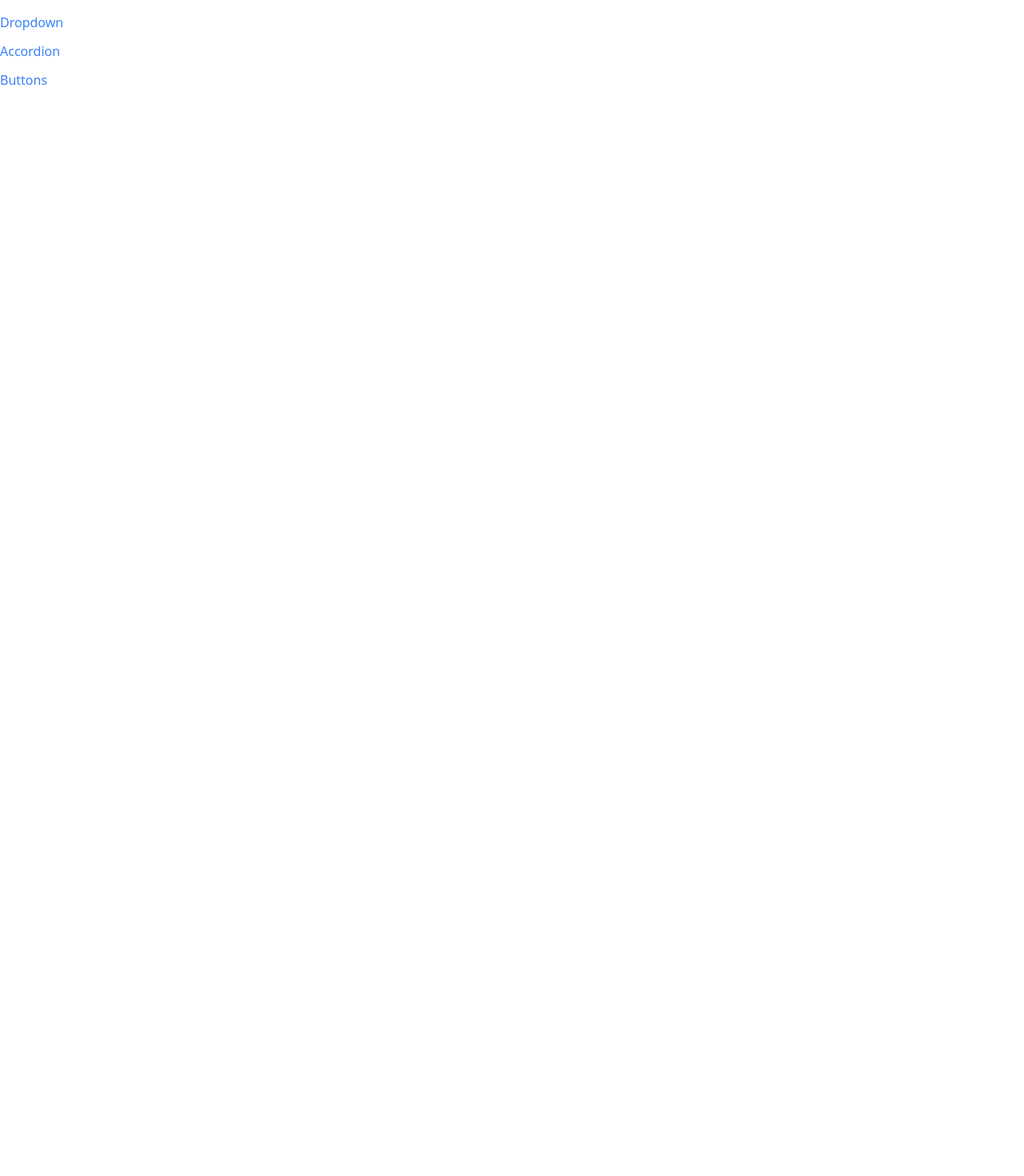
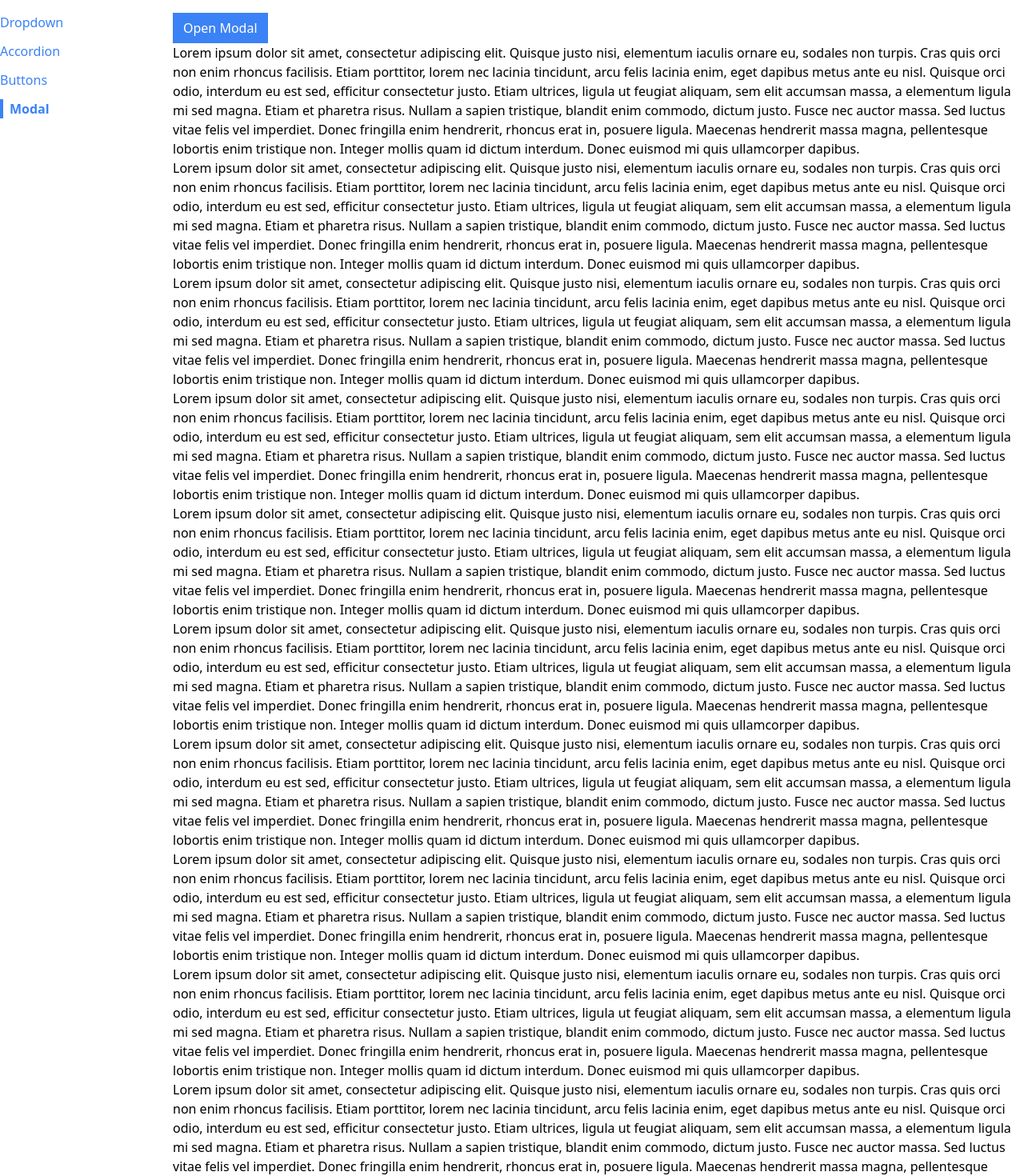
Before and after one commit to BillStephens2022/React-components-examples, a React (Create React App) app: page /modal in a window 1280 px wide. Shown: the top 1470 px of the page at 80% size. Before the commit the page ends 800 px from the top, so only its background shows below. Built offline with nearby package versions, Linux system fonts and the light colour scheme.

Commit message:
added custom modal component with functionality

```diff
--- a/public/index.html
+++ b/public/index.html
@@ -39,5 +39,6 @@
       To begin the development, run `npm start` or `yarn start`.
       To create a production bundle, use `npm run build` or `yarn build`.
     -->
+    <div class="modal-container"></div>
   </body>
 </html>
--- a/src/App.js
+++ b/src/App.js
@@ -3,6 +3,7 @@ import Route from './components/Route';
 import AccordionPage from './pages/AccordionPage';
 import DropdownPage from './pages/DropdownPage';
 import ButtonPage from './pages/ButtonPage';
+import ModalPage from './pages/ModalPage';
 
 
 function App() {
@@ -20,6 +21,9 @@ function App() {
         <Route path="/buttons">
           <ButtonPage />
         </Route>
+        <Route path="/modal">
+          <ModalPage />
+        </Route>
       </div>
     </div>
   );
--- /dev/null
+++ b/src/components/Modal.js
@@ -0,0 +1,31 @@
+import ReactDOM from "react-dom";
+import { useEffect } from 'react';
+
+function Modal({ onClose, children, actionBar }) {
+    useEffect(() => {
+        document.body.classList.add('overflow-hidden');
+
+        return () => {
+            document.body.classList.remove('overflow-hidden');
+        };
+
+    }, []);
+
+  return ReactDOM.createPortal(
+    <div>
+      <div
+        onClick={onClose}
+        className="fixed inset-0 bg-gray-300 opacity-80"
+      ></div>
+      <div className="fixed inset-40 p-10 bg-white">
+        <div className="flex flex-col justify-between h-full">
+          {children}
+          <div className="flex justify-end">{actionBar}</div>
+        </div>
+      </div>
+    </div>,
+    document.querySelector(".modal-container")
+  );
+}
+
+export default Modal;
--- a/src/components/SideBar.js
+++ b/src/components/SideBar.js
@@ -5,6 +5,7 @@ function Sidebar() {
         { label: 'Dropdown', path: '/' },
         { label: 'Accordion', path: '/accordion' },
         { label: 'Buttons', path: '/buttons' },
+        { label: 'Modal', path: '/modal' },
     ];
 
     const renderedLinks = links.map((link) => {
--- /dev/null
+++ b/src/pages/ModalPage.js
@@ -0,0 +1,44 @@
+import { useState } from "react";
+import Modal from "../components/Modal";
+import Button from "../components/Button";
+
+function ModalPage() {
+  const [showModal, setShowModal] = useState(false);
+
+  const handleClick = () => {
+    setShowModal(true);
+  };
+
+  const handleClose = () => {
+    setShowModal(false);
+  };
+
+  const actionBar = <div><Button onClick={handleClose} primary>I accept</Button></div>
+  const modal = <Modal onClose={handleClose} actionBar={actionBar}>
+    <p>
+        Here is an important agreement for you to accept
+    </p>
+
+  </Modal>
+
+  return (
+    <div>
+      <Button onClick={handleClick} primary>
+        Open Modal
+      </Button>
+      {showModal && modal}
+      <p>Lorem ipsum dolor sit amet, consectetur adipiscing elit. Quisque justo nisi, elementum iaculis ornare eu, sodales non turpis. Cras quis orci non enim rhoncus facilisis. Etiam porttitor, lorem nec lacinia tincidunt, arcu felis lacinia enim, eget dapibus metus ante eu nisl. Quisque orci odio, interdum eu est sed, efficitur consectetur justo. Etiam ultrices, ligula ut feugiat aliquam, sem elit accumsan massa, a elementum ligula mi sed magna. Etiam et pharetra risus. Nullam a sapien tristique, blandit enim commodo, dictum justo. Fusce nec auctor massa. Sed luctus vitae felis vel imperdiet. Donec fringilla enim hendrerit, rhoncus erat in, posuere ligula. Maecenas hendrerit massa magna, pellentesque lobortis enim tristique non. Integer mollis quam id dictum interdum. Donec euismod mi quis ullamcorper dapibus.</p>
+      <p>Lorem ipsum dolor sit amet, consectetur adipiscing elit. Quisque justo nisi, elementum iaculis ornare eu, sodales non turpis. Cras quis orci non enim rhoncus facilisis. Etiam porttitor, lorem nec lacinia tincidunt, arcu felis lacinia enim, eget dapibus metus ante eu nisl. Quisque orci odio, interdum eu est sed, efficitur consectetur justo. Etiam ultrices, ligula ut feugiat aliquam, sem elit accumsan massa, a elementum ligula mi sed magna. Etiam et pharetra risus. Nullam a sapien tristique, blandit enim commodo, dictum justo. Fusce nec auctor massa. Sed luctus vitae felis vel imperdiet. Donec fringilla enim hendrerit, rhoncus erat in, posuere ligula. Maecenas hendrerit massa magna, pellentesque lobortis enim tristique non. Integer mollis quam id dictum interdum. Donec euismod mi quis ullamcorper dapibus.</p>
+      <p>Lorem ipsum dolor sit amet, consectetur adipiscing elit. Quisque justo nisi, elementum iaculis ornare eu, sodales non turpis. Cras quis orci non enim rhoncus facilisis. Etiam porttitor, lorem nec lacinia tincidunt, arcu felis lacinia enim, eget dapibus metus ante eu nisl. Quisque orci odio, interdum eu est sed, efficitur consectetur justo. Etiam ultrices, ligula ut feugiat aliquam, sem elit accumsan massa, a elementum ligula mi sed magna. Etiam et pharetra risus. Nullam a sapien tristique, blandit enim commodo, dictum justo. Fusce nec auctor massa. Sed luctus vitae felis vel imperdiet. Donec fringilla enim hendrerit, rhoncus erat in, posuere ligula. Maecenas hendrerit massa magna, pellentesque lobortis enim tristique non. Integer mollis quam id dictum interdum. Donec euismod mi quis ullamcorper dapibus.</p>
+      <p>Lorem ipsum dolor sit amet, consectetur adipiscing elit. Quisque justo nisi, elementum iaculis ornare eu, sodales non turpis. Cras quis orci non enim rhoncus facilisis. Etiam porttitor, lorem nec lacinia tincidunt, arcu felis lacinia enim, eget dapibus metus ante eu nisl. Quisque orci odio, interdum eu est sed, efficitur consectetur justo. Etiam ultrices, ligula ut feugiat aliquam, sem elit accumsan massa, a elementum ligula mi sed magna. Etiam et pharetra risus. Nullam a sapien tristique, blandit enim commodo, dictum justo. Fusce nec auctor massa. Sed luctus vitae felis vel imperdiet. Donec fringilla enim hendrerit, rhoncus erat in, posuere ligula. Maecenas hendrerit massa magna, pellentesque lobortis enim tristique non. Integer mollis quam id dictum interdum. Donec euismod mi quis ullamcorper dapibus.</p>
+      <p>Lorem ipsum dolor sit amet, consectetur adipiscing elit. Quisque justo nisi, elementum iaculis ornare eu, sodales non turpis. Cras quis orci non enim rhoncus facilisis. Etiam porttitor, lorem nec lacinia tincidunt, arcu felis lacinia enim, eget dapibus metus ante eu nisl. Quisque orci odio, interdum eu est sed, efficitur consectetur justo. Etiam ultrices, ligula ut feugiat aliquam, sem elit accumsan massa, a elementum ligula mi sed magna. Etiam et pharetra risus. Nullam a sapien tristique, blandit enim commodo, dictum justo. Fusce nec auctor massa. Sed luctus vitae felis vel imperdiet. Donec fringilla enim hendrerit, rhoncus erat in, posuere ligula. Maecenas hendrerit massa magna, pellentesque lobortis enim tristique non. Integer mollis quam id dictum interdum. Donec euismod mi quis ullamcorper dapibus.</p>
+      <p>Lorem ipsum dolor sit amet, consectetur adipiscing elit. Quisque justo nisi, elementum iaculis ornare eu, sodales non turpis. Cras quis orci non enim rhoncus facilisis. Etiam porttitor, lorem nec lacinia tincidunt, arcu felis lacinia enim, eget dapibus metus ante eu nisl. Quisque orci odio, interdum eu est sed, efficitur consectetur justo. Etiam ultrices, ligula ut feugiat aliquam, sem elit accumsan massa, a elementum ligula mi sed magna. Etiam et pharetra risus. Nullam a sapien tristique, blandit enim commodo, dictum justo. Fusce nec auctor massa. Sed luctus vitae felis vel imperdiet. Donec fringilla enim hendrerit, rhoncus erat in, posuere ligula. Maecenas hendrerit massa magna, pellentesque lobortis enim tristique non. Integer mollis quam id dictum interdum. Donec euismod mi quis ullamcorper dapibus.</p>
+      <p>Lorem ipsum dolor sit amet, consectetur adipiscing elit. Quisque justo nisi, elementum iaculis ornare eu, sodales non turpis. Cras quis orci non enim rhoncus facilisis. Etiam porttitor, lorem nec lacinia tincidunt, arcu felis lacinia enim, eget dapibus metus ante eu nisl. Quisque orci odio, interdum eu est sed, efficitur consectetur justo. Etiam ultrices, ligula ut feugiat aliquam, sem elit accumsan massa, a elementum ligula mi sed magna. Etiam et pharetra risus. Nullam a sapien tristique, blandit enim commodo, dictum justo. Fusce nec auctor massa. Sed luctus vitae felis vel imperdiet. Donec fringilla enim hendrerit, rhoncus erat in, posuere ligula. Maecenas hendrerit massa magna, pellentesque lobortis enim tristique non. Integer mollis quam id dictum interdum. Donec euismod mi quis ullamcorper dapibus.</p>
+      <p>Lorem ipsum dolor sit amet, consectetur adipiscing elit. Quisque justo nisi, elementum iaculis ornare eu, sodales non turpis. Cras quis orci non enim rhoncus facilisis. Etiam porttitor, lorem nec lacinia tincidunt, arcu felis lacinia enim, eget dapibus metus ante eu nisl. Quisque orci odio, interdum eu est sed, efficitur consectetur justo. Etiam ultrices, ligula ut feugiat aliquam, sem elit accumsan massa, a elementum ligula mi sed magna. Etiam et pharetra risus. Nullam a sapien tristique, blandit enim commodo, dictum justo. Fusce nec auctor massa. Sed luctus vitae felis vel imperdiet. Donec fringilla enim hendrerit, rhoncus erat in, posuere ligula. Maecenas hendrerit massa magna, pellentesque lobortis enim tristique non. Integer mollis quam id dictum interdum. Donec euismod mi quis ullamcorper dapibus.</p>
+      <p>Lorem ipsum dolor sit amet, consectetur adipiscing elit. Quisque justo nisi, elementum iaculis ornare eu, sodales non turpis. Cras quis orci non enim rhoncus facilisis. Etiam porttitor, lorem nec lacinia tincidunt, arcu felis lacinia enim, eget dapibus metus ante eu nisl. Quisque orci odio, interdum eu est sed, efficitur consectetur justo. Etiam ultrices, ligula ut feugiat aliquam, sem elit accumsan massa, a elementum ligula mi sed magna. Etiam et pharetra risus. Nullam a sapien tristique, blandit enim commodo, dictum justo. Fusce nec auctor massa. Sed luctus vitae felis vel imperdiet. Donec fringilla enim hendrerit, rhoncus erat in, posuere ligula. Maecenas hendrerit massa magna, pellentesque lobortis enim tristique non. Integer mollis quam id dictum interdum. Donec euismod mi quis ullamcorper dapibus.</p>
+      <p>Lorem ipsum dolor sit amet, consectetur adipiscing elit. Quisque justo nisi, elementum iaculis ornare eu, sodales non turpis. Cras quis orci non enim rhoncus facilisis. Etiam porttitor, lorem nec lacinia tincidunt, arcu felis lacinia enim, eget dapibus metus ante eu nisl. Quisque orci odio, interdum eu est sed, efficitur consectetur justo. Etiam ultrices, ligula ut feugiat aliquam, sem elit accumsan massa, a elementum ligula mi sed magna. Etiam et pharetra risus. Nullam a sapien tristique, blandit enim commodo, dictum justo. Fusce nec auctor massa. Sed luctus vitae felis vel imperdiet. Donec fringilla enim hendrerit, rhoncus erat in, posuere ligula. Maecenas hendrerit massa magna, pellentesque lobortis enim tristique non. Integer mollis quam id dictum interdum. Donec euismod mi quis ullamcorper dapibus.</p>
+    </div>
+  );
+}
+
+export default ModalPage;
```
